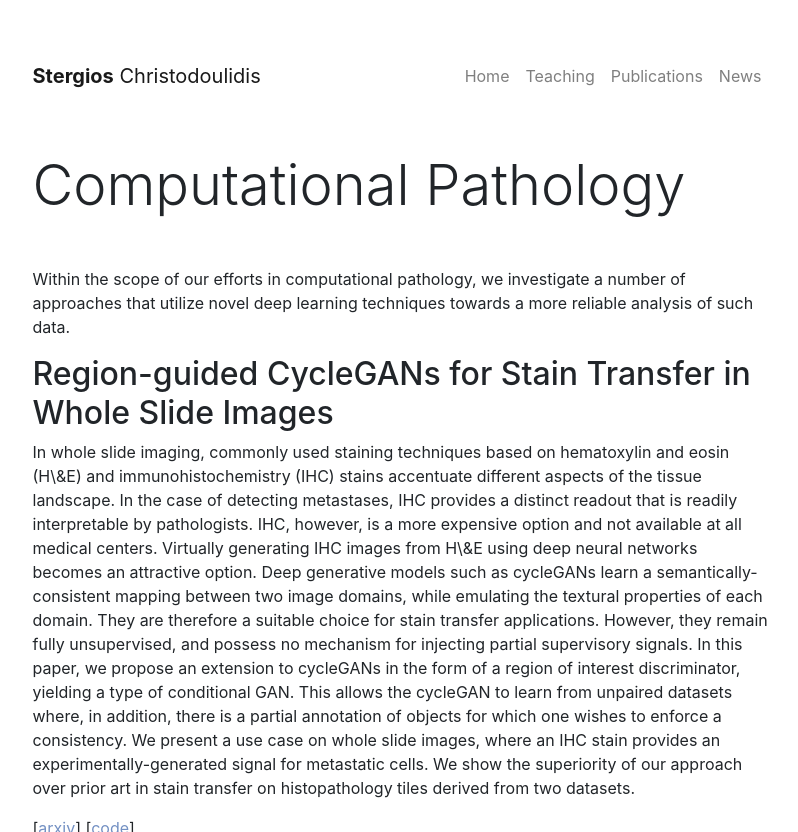
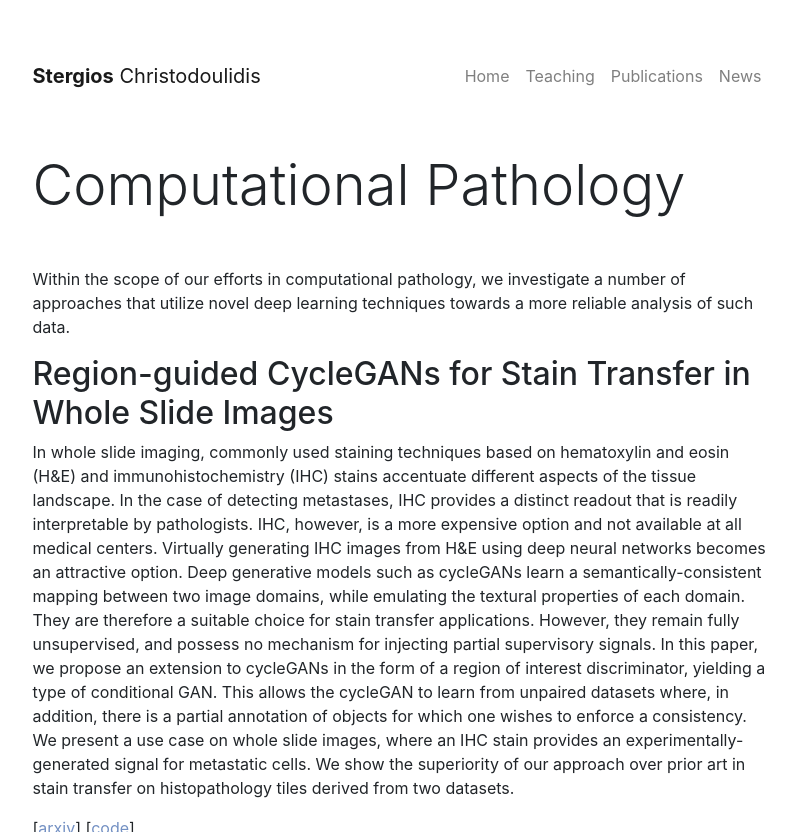
Before and after one commit to stergioc/stergioc.github.io, a Jekyll site: the page built from _posts/2021-08-29-computational-pathology.md, in a window 1280 px wide and 900 px high, cut to the strip 0-832 px from the top of the window. Shown: the whole strip, without its empty margins (239-1037 px from the left). Built offline with Jekyll 4.4.1, drawn with Linux system fonts in a browser that asks for light colours; nearby versions of some CDN libraries.

```diff
--- a/_posts/2021-08-29-computational-pathology.md
+++ b/_posts/2021-08-29-computational-pathology.md
@@ -11,7 +11,7 @@ Within the scope of our efforts in computational pathology, we investigate a num
 
 ## Region-guided CycleGANs for Stain Transfer in Whole Slide Images
 
-In whole slide imaging, commonly used staining techniques based on hematoxylin and eosin (H\&E) and immunohistochemistry (IHC) stains accentuate different aspects of the tissue landscape. In the case of detecting metastases, IHC provides a distinct readout that is readily interpretable by pathologists. IHC, however, is a more expensive option and not available at all medical centers. Virtually generating IHC images from H\&E using deep neural networks becomes an attractive option. Deep generative models such as cycleGANs learn a semantically-consistent mapping between two image domains, while emulating the textural properties of each domain. They are therefore a suitable choice for stain transfer applications. However, they remain fully unsupervised, and possess no mechanism for injecting partial supervisory signals. In this paper, we propose an extension to cycleGANs in the form of a region of interest discriminator, yielding a type of conditional GAN. This allows the cycleGAN to learn from unpaired datasets where, in addition, there is a partial annotation of objects for which one wishes to enforce a consistency. We present a use case on whole slide images, where an IHC stain provides an experimentally-generated signal for metastatic cells. We show the superiority of our approach over prior art in stain transfer on histopathology tiles derived from two datasets.
+In whole slide imaging, commonly used staining techniques based on hematoxylin and eosin (H&E) and immunohistochemistry (IHC) stains accentuate different aspects of the tissue landscape. In the case of detecting metastases, IHC provides a distinct readout that is readily interpretable by pathologists. IHC, however, is a more expensive option and not available at all medical centers. Virtually generating IHC images from H&E using deep neural networks becomes an attractive option. Deep generative models such as cycleGANs learn a semantically-consistent mapping between two image domains, while emulating the textural properties of each domain. They are therefore a suitable choice for stain transfer applications. However, they remain fully unsupervised, and possess no mechanism for injecting partial supervisory signals. In this paper, we propose an extension to cycleGANs in the form of a region of interest discriminator, yielding a type of conditional GAN. This allows the cycleGAN to learn from unpaired datasets where, in addition, there is a partial annotation of objects for which one wishes to enforce a consistency. We present a use case on whole slide images, where an IHC stain provides an experimentally-generated signal for metastatic cells. We show the superiority of our approach over prior art in stain transfer on histopathology tiles derived from two datasets.
 
 [[arxiv](https://arxiv.org/abs/2208.12847)] [[code](https://github.com/jcboyd/miccai2022-roigan)]
 
```
